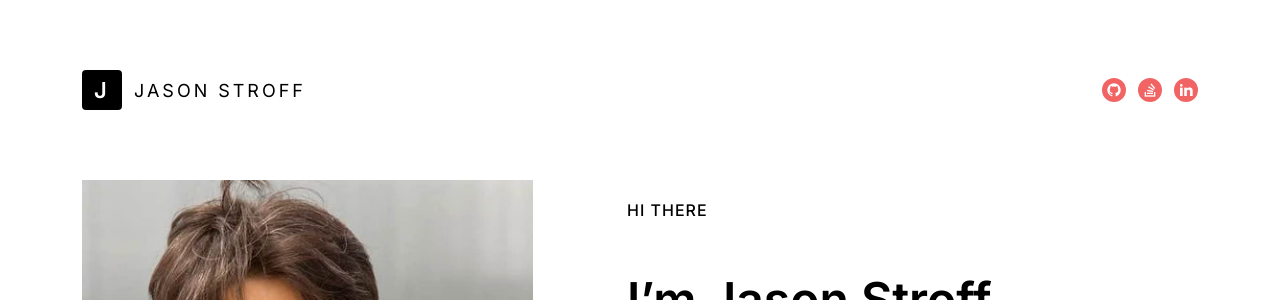
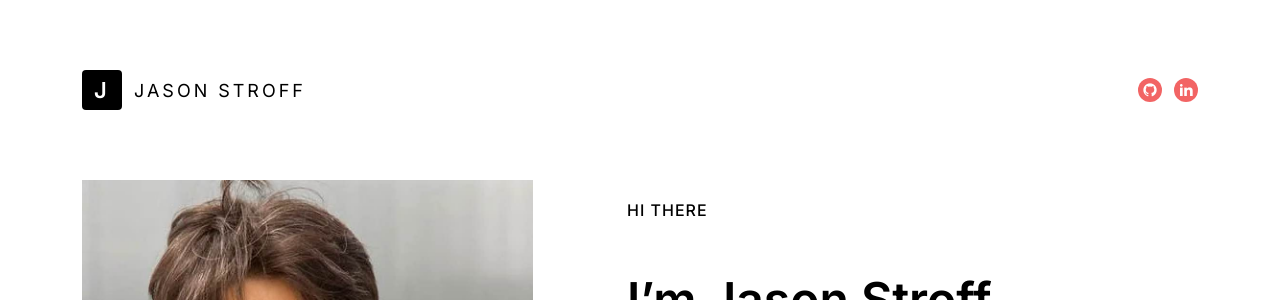
Before and after one commit to liviaredua/mon_blog, a Django app: page / in a window 1280 px wide. Shown: the top 300 px of the page. Run offline with Django 4.2, Linux system fonts and the light colour scheme; some libraries are stand-ins or nearby versions.

Commit message:
add linkedin and github

```diff
--- a/blog/templates/about.html
+++ b/blog/templates/about.html
@@ -34,9 +34,8 @@
               <!-- logo -->
               <!-- social -->
               <ul class="ds-social">
-                <li><a href="#" target="_blank"><i class="ri-github-fill"></i></a></li>
-                <li><a href="#" target="_blank"><i class="ri-stack-overflow-line"></i></a></li>
-                <li><a href="#" target="_blank"><i class="ri-linkedin-fill"></i></a></li>
+                <li><a href="https://github.com/liviaredua" target="_blank"><i class="ri-github-fill"></i></a></li>
+                <li><a href="https://www.linkedin.com/in/liviaredua/" target="_blank"><i class="ri-linkedin-fill"></i></a></li>
               </ul>
               <!-- social -->
             </div>
```
